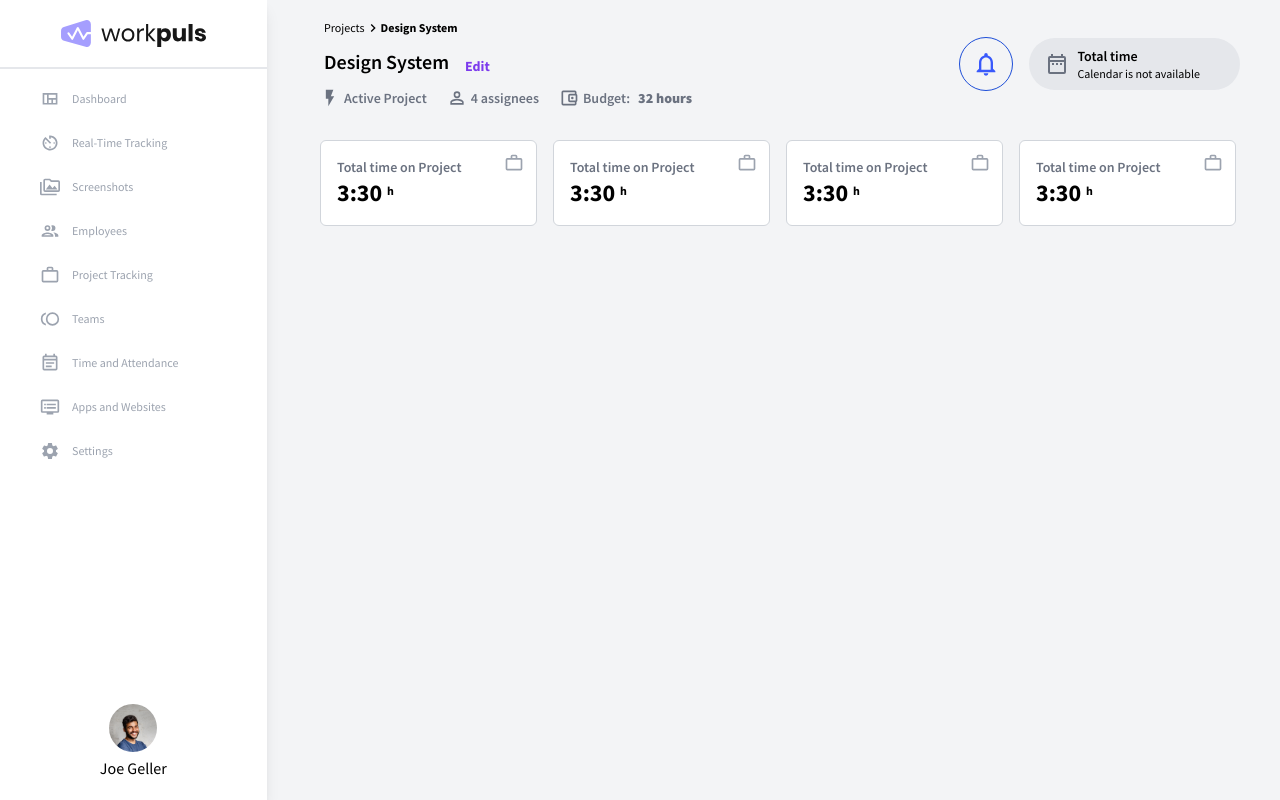
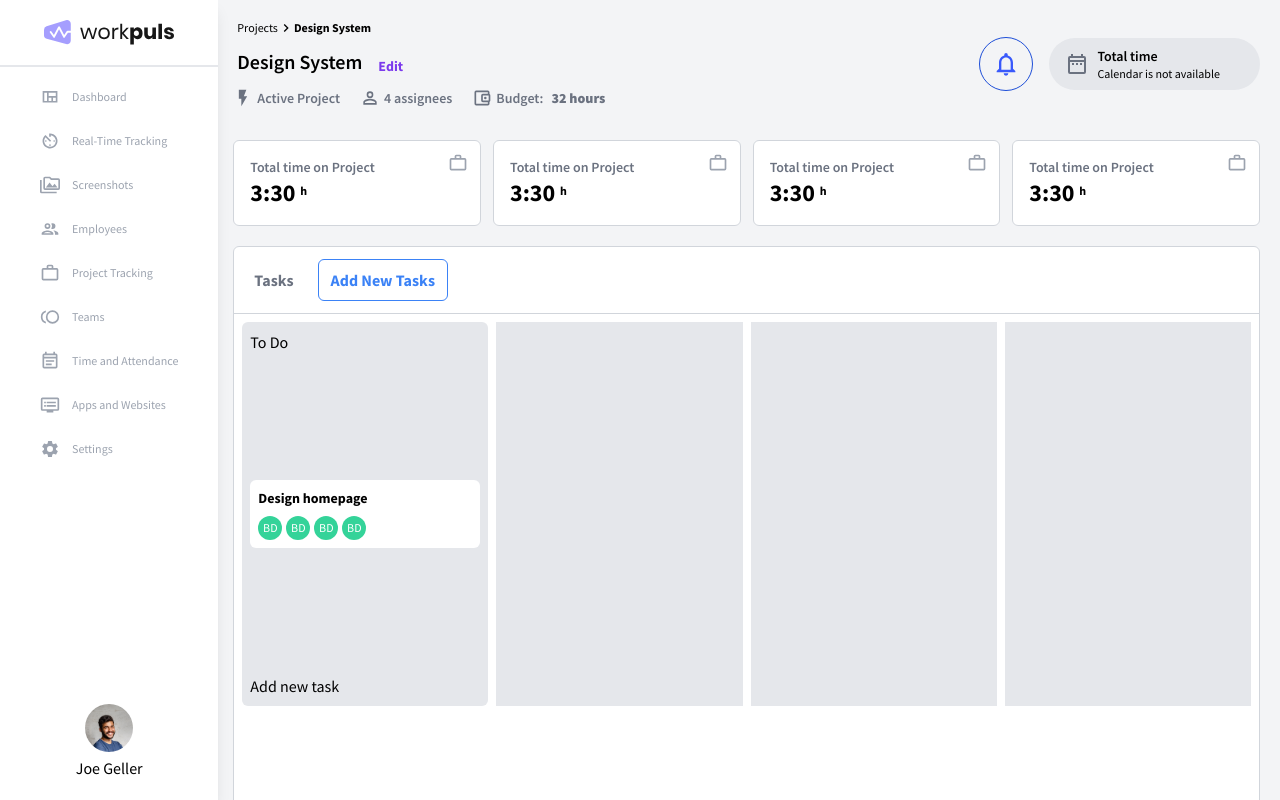
Before and after one commit to ATG-Tamim/Task-manager, a Nuxt app: page / in a window 1280 px wide. Shown: the top 800 px of the page. Built offline with nearby package versions, Linux system fonts and the light colour scheme.

Commit message:
Fix design issues

```diff
--- a/components/Cards.vue
+++ b/components/Cards.vue
@@ -1,9 +1,9 @@
 <template>
-  <div class="grid grid-cols-8 pr-7 mt-8">
+  <div class="grid grid-cols-8 mt-8 gap-3">
     <div
       v-for="i in 4"
       :key="i"
-      class="bg-white border border-gray-300 relative col-span-2 p-4 rounded-md mr-4"
+      class="bg-white border border-gray-300 relative col-span-2 p-4 rounded-md"
     >
       <div class="w-5 absolute right-3 top-3">
         <img src="~/static/icons/work.svg" alt="work" />
--- a/components/Header.vue
+++ b/components/Header.vue
@@ -36,7 +36,7 @@
         </div>
       </div>
     </div>
-    <div class="flex items-center mr-10 cursor-pointer">
+    <div class="flex items-center cursor-pointer">
       <div class="rounded-full max-w-max p-3 border border-blue-700 mr-4">
         <img class="w-7" src="~/static/icons/bell.svg" alt />
       </div>
--- a/components/Logo.vue
+++ b/components/Logo.vue
@@ -1,5 +1,5 @@
 <template>
-  <svg xmlns="http://www.w3.org/2000/svg" width="145" viewBox="0 0 863.695 163.5">
+  <svg xmlns="http://www.w3.org/2000/svg" width="130" viewBox="0 0 863.695 163.5">
     <g id="logo-white" transform="translate(0 -0.542)">
       <path
         id="Path_1"
--- a/components/Navbar.vue
+++ b/components/Navbar.vue
@@ -1,5 +1,5 @@
 <template>
-  <div class="bg-white shadow-lg min-w-max w-10/12 flex flex-col items-center h-screen">
+  <div class="bg-white shadow-lg min-w-max w-full flex flex-col items-center h-screen">
     <div class="py-5 border-b-2 w-full flex items-center flex-col cursor-pointer">
       <Logo />
     </div>
--- a/pages/index.vue
+++ b/pages/index.vue
@@ -1,12 +1,55 @@
 <template>
   <section class="bg-gray-100 grid grid-cols-12">
-    <div class="col-span-3">
+    <div class="col-span-2 fixed">
       <Navbar />
     </div>
-    <div class="col-span-9">
+    <div class="col-span-10 col-start-3 mx-5">
       <div>
         <Header />
         <Cards />
+      </div>
+      <div class="bg-white h-screen mt-5 border border-gray-300 rounded-md relative">
+        <div class="w-full border-b border-gray-300 py-3 flex items-center px-5">
+          <div class="text-base font-bold text-gray-500 mr-6">Tasks</div>
+          <div
+            class="border border-blue-500 rounded-md px-3 py-2 w-max text-base font-bold text-blue-500 cursor-pointer select-none"
+          >Add New Tasks</div>
+        </div>
+        <div class="grid grid-cols-8 gap-2 p-2">
+          <div class="col-span-2 bg-gray-200 h-96 flex flex-col justify-between p-2 rounded-md">
+            <div>To Do</div>
+            <div class="w-full bg-white rounded-md p-2">
+              <div>
+                <div class="text-sm font-bold">Design homepage</div>
+                <div class="flex row mt-2">
+                  <div
+                    class="w-6 h-6 text-white mr-1 text-xs rounded-full bg-green-400 flex items-center justify-center"
+                  >BD</div>
+                  <div
+                    class="w-6 h-6 text-white mr-1 text-xs rounded-full bg-green-400 flex items-center justify-center"
+                  >BD</div>
+                  <div
+                    class="w-6 h-6 text-white mr-1 text-xs rounded-full bg-green-400 flex items-center justify-center"
+                  >BD</div>
+                  <div
+                    class="w-6 h-6 text-white text-xs rounded-full bg-green-400 flex items-center justify-center"
+                  >BD</div>
+                </div>
+              </div>
+              <div>
+                <div></div>
+                <div></div>
+              </div>
+            </div>
+            <div>
+              <div></div>
+              <div>Add new task</div>
+            </div>
+          </div>
+          <div class="col-span-2 bg-gray-200 h-96"></div>
+          <div class="col-span-2 bg-gray-200 h-96"></div>
+          <div class="col-span-2 bg-gray-200 h-96"></div>
+        </div>
       </div>
     </div>
   </section>
```
